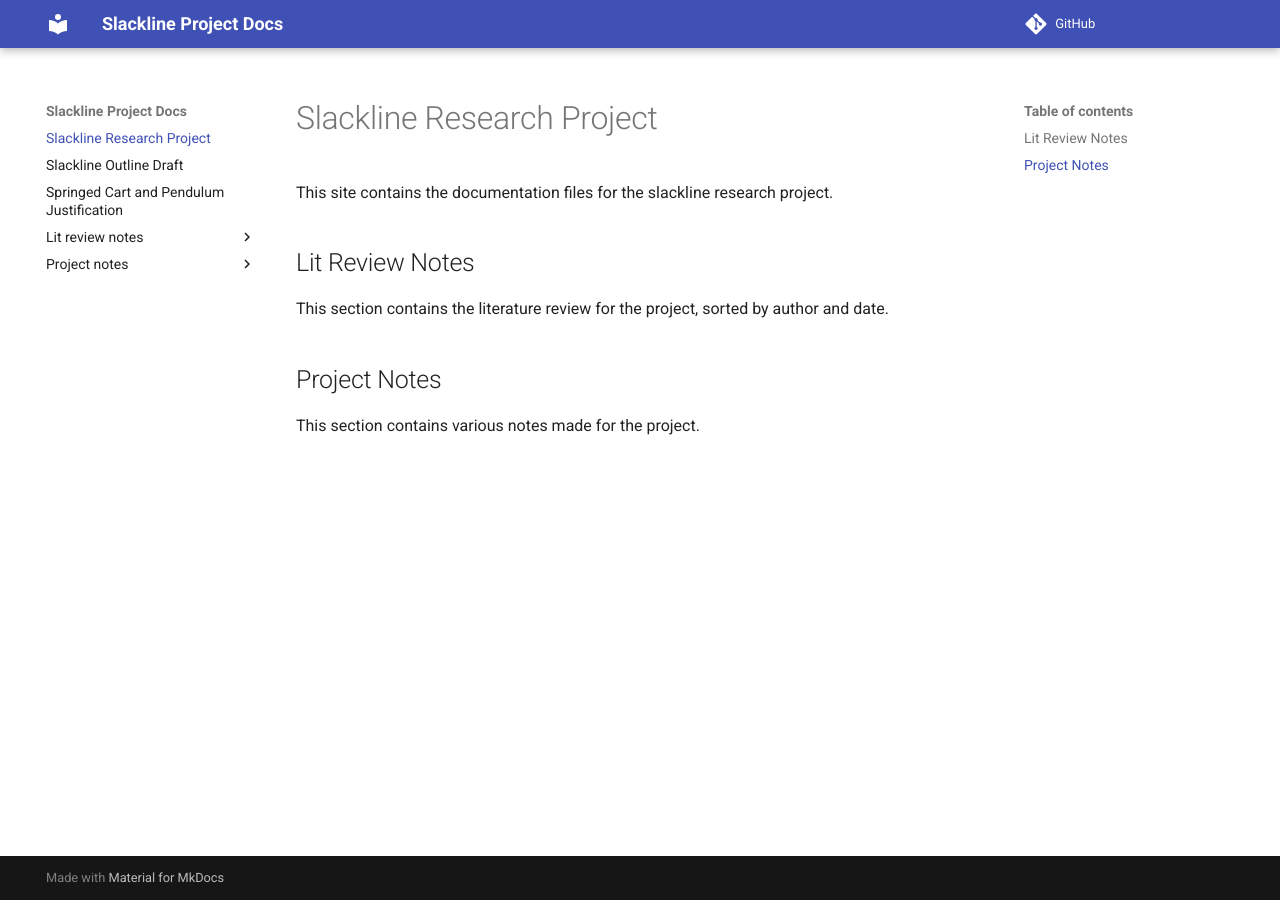
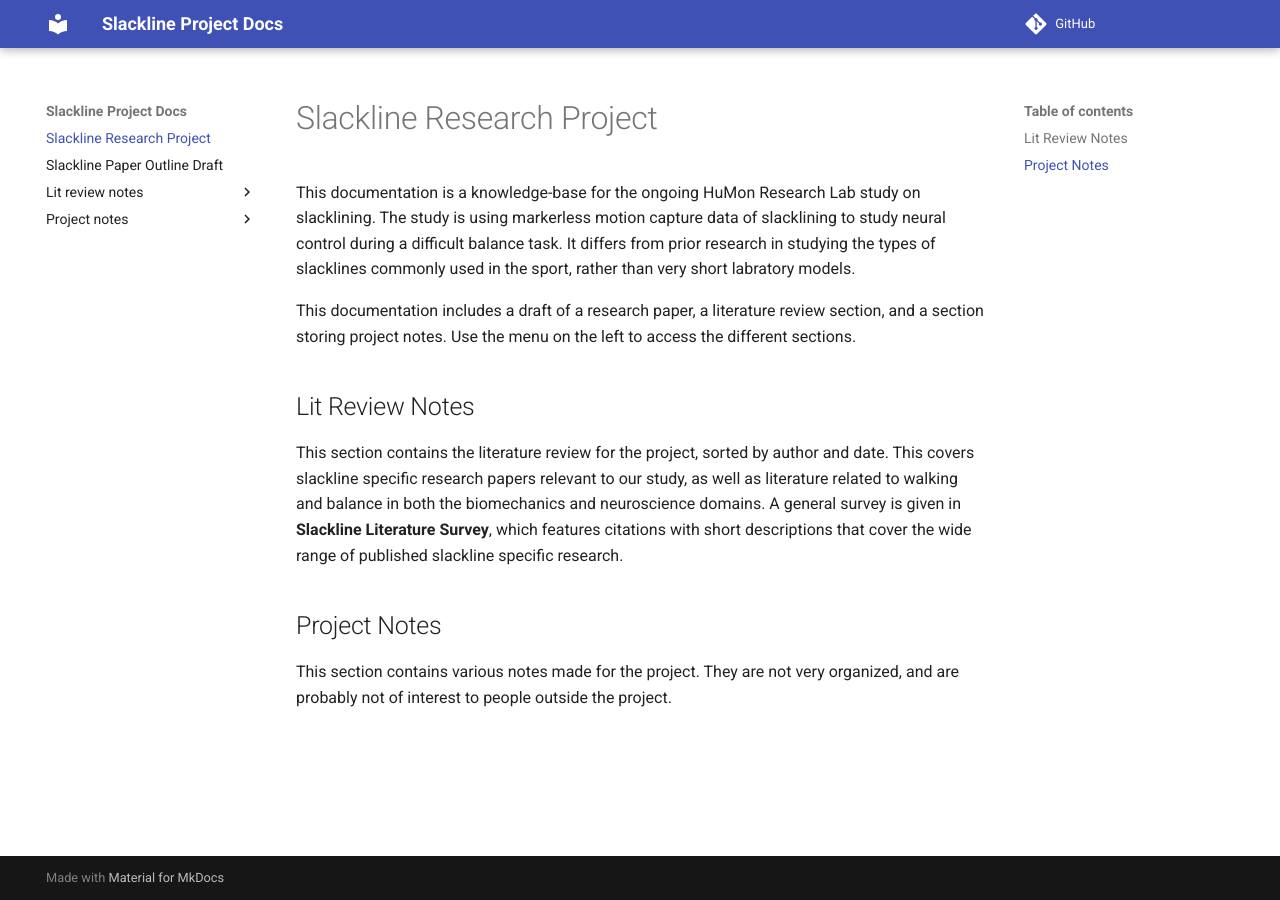
Before and after one commit to HuMoN-Research-Lab/freemocap_slackline_project, an MkDocs documentation site: the page built from docs/index.md, in a window 1280 px wide. Built offline with MkDocs 1.6.1 and Material for MkDocs 9.7.7, drawn with Linux system fonts in a browser that asks for light colours; comment, search, counter and statistics services are not loaded.

Commit message:
Pretty up the docs

```diff
--- a/docs/Slackline Paper Outline Draft.md
+++ b/docs/Slackline Paper Outline Draft.md
@@ -1,4 +1,4 @@
-# Slackline Outline Draft
+# Slackline Paper Outline Draft
 
 ## Introduction
 
--- a/docs/index.md
+++ b/docs/index.md
@@ -1,11 +1,13 @@
 # Slackline Research Project
 
-This site contains the documentation files for the slackline research project.
+This documentation is a knowledge-base for the ongoing HuMon Research Lab study on slacklining. The study is using markerless motion capture data of slacklining to study neural control during a difficult balance task. It differs from prior research in studying the types of slacklines commonly used in the sport, rather than very short labratory models.
+
+This documentation includes a draft of a research paper, a literature review section, and a section storing project notes. Use the menu on the left to access the different sections.
 
 ## Lit Review Notes
 
-This section contains the literature review for the project, sorted by author and date.
+This section contains the literature review for the project, sorted by author and date. This covers slackline specific research papers relevant to our study, as well as literature related to walking and balance in both the biomechanics and neuroscience domains. A general survey is given in **Slackline Literature Survey**, which features citations with short descriptions that cover the wide range of published slackline specific research.
 
 ## Project Notes
 
-This section contains various notes made for the project.
+This section contains various notes made for the project. They are not very organized, and are probably not of interest to people outside the project.
```
Also changed, not shown: docs/project_notes/SpringedCartAndPendulumJustification.md (renamed from docs/SpringedCartAndPendulumJustification.md).
